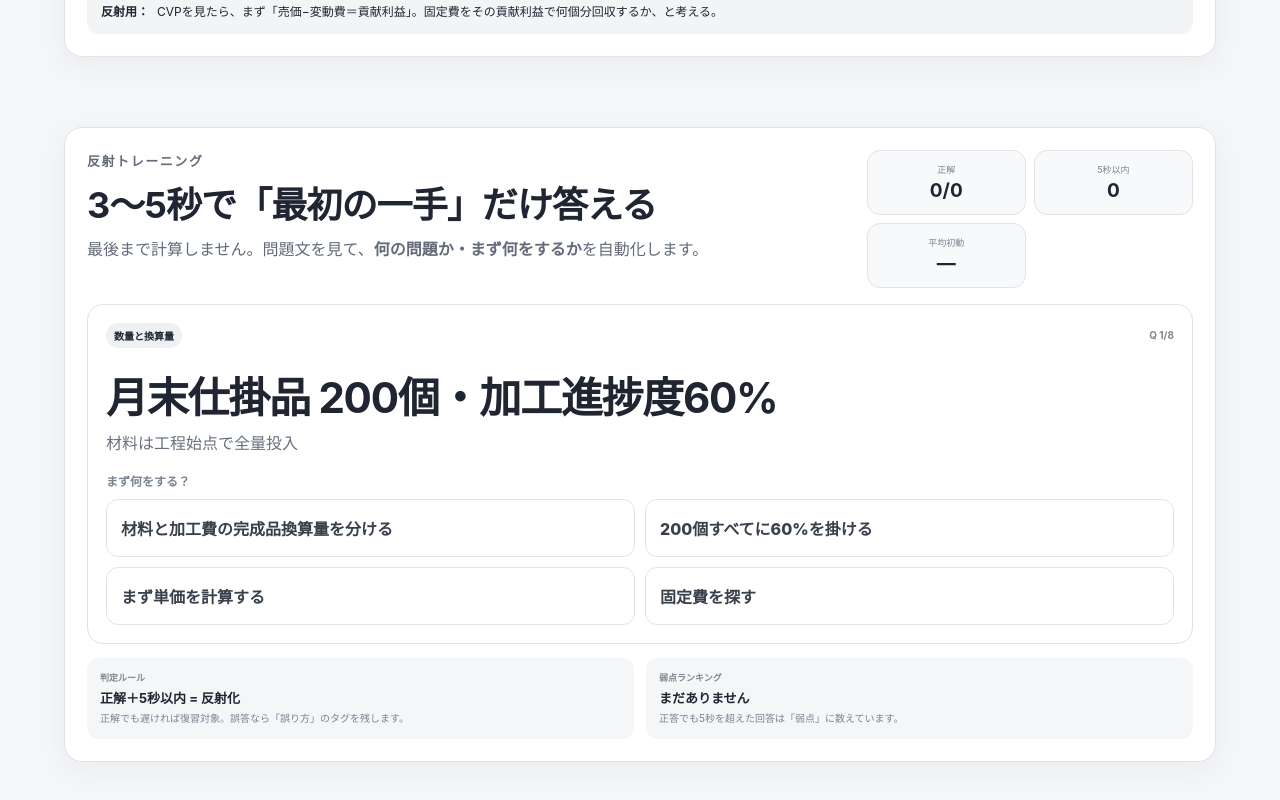
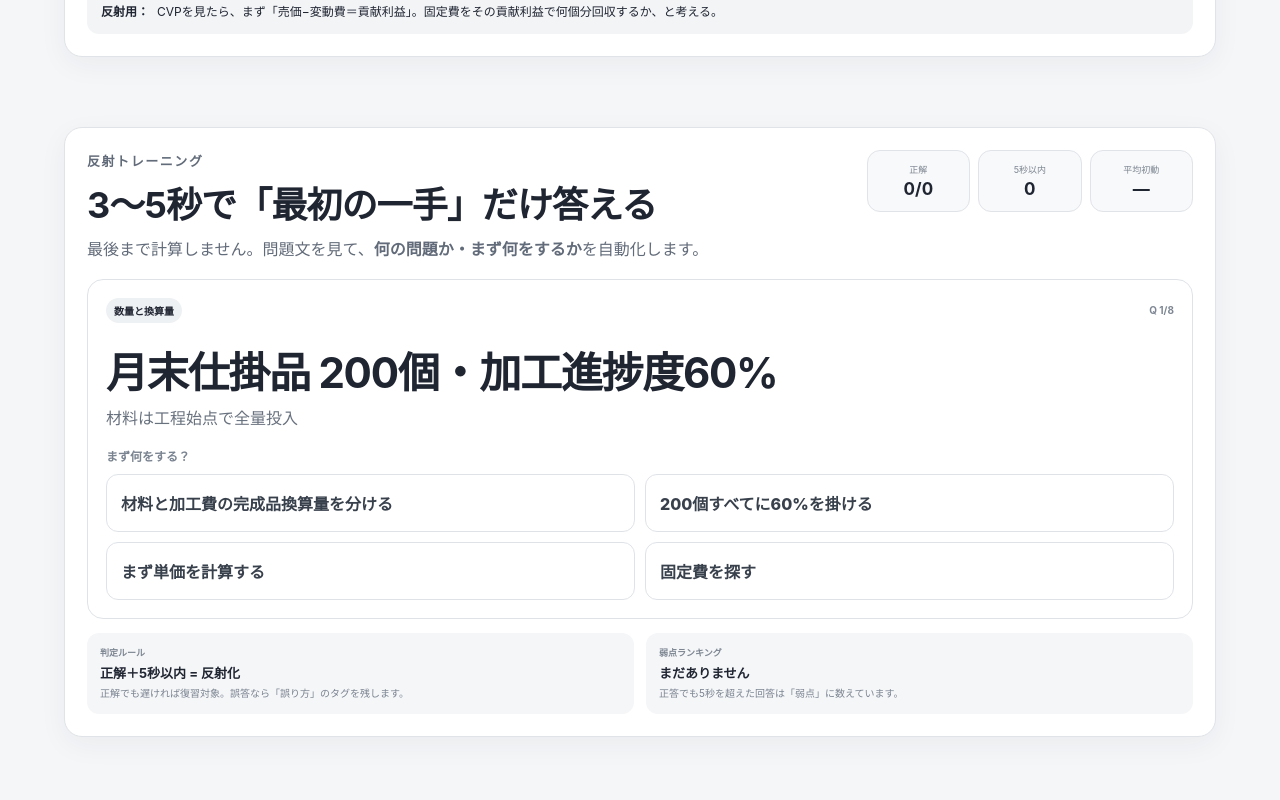
Before and after one commit to butyukunn82/boki2-cost-learning, a React (Vite) app: page / in a window 1280 px wide. Shown: the part 7470-8270 px from the top of the page. Built offline with nearby package versions, Linux system fonts and the light colour scheme.

Commit message:
style: support persistent reflex metrics and reset control

```diff
--- a/src/styles/first-move-trainer.css
+++ b/src/styles/first-move-trainer.css
@@ -2,11 +2,11 @@
 .trainer-header { display:grid; grid-template-columns:1.4fr .6fr; gap:18px; align-items:start; }
 .trainer-header h2 { margin:4px 0 8px; font-size:clamp(24px,3vw,36px); letter-spacing:-.025em; }
 .trainer-header p { margin:0; color:#626b79; line-height:1.7; }
-.trainer-score { display:grid; grid-template-columns:1fr 1fr; gap:8px; }
+.trainer-score { display:grid; grid-template-columns:repeat(3,1fr); gap:8px; }
 .trainer-score > div { border:1px solid #e0e3e8; border-radius:13px; padding:12px; text-align:center; background:#f8f9fa; }
 .trainer-score span,.trainer-score b { display:block; }
 .trainer-score span { font-size:9px; color:#7b8490; }
-.trainer-score b { margin-top:3px; font-size:19px; }
+.trainer-score b { margin-top:3px; font-size:17px; }
 .reflex-card { margin-top:16px; padding:18px; border:1px solid #dfe3e8; border-radius:16px; background:#fff; }
 .reflex-meta { display:flex; justify-content:space-between; align-items:center; gap:10px; }
 .reflex-meta span { font-size:10px; font-weight:900; background:#eef1f4; padding:5px 8px; border-radius:999px; }
@@ -36,7 +36,9 @@
 .trainer-diagnosis span { font-size:9px; color:#7d8692; font-weight:900; }
 .trainer-diagnosis strong { margin:4px 0; font-size:13px; }
 .trainer-diagnosis small { color:#7a8390; font-size:10px; line-height:1.5; }
+.history-reset { margin-top:12px; border:1px solid #dfe3e8; background:#fff; color:#747d89; border-radius:10px; padding:8px 11px; font-size:10px; font-weight:800; }
 @media (max-width:820px) {
   .trainer-header,.trainer-diagnosis { grid-template-columns:1fr; }
+  .trainer-score { grid-template-columns:repeat(3,1fr); }
   .reflex-options { grid-template-columns:1fr; }
 }
```
